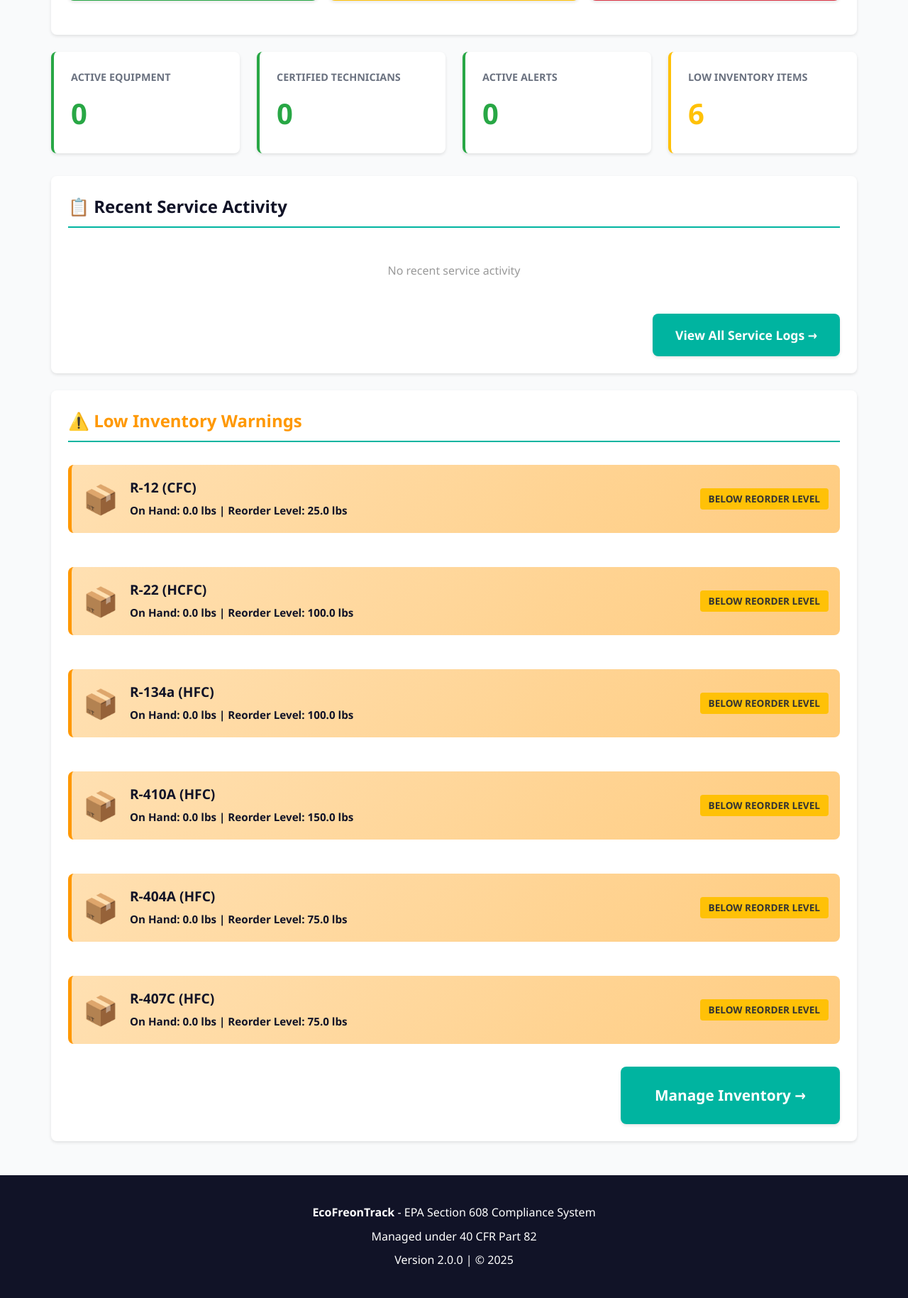
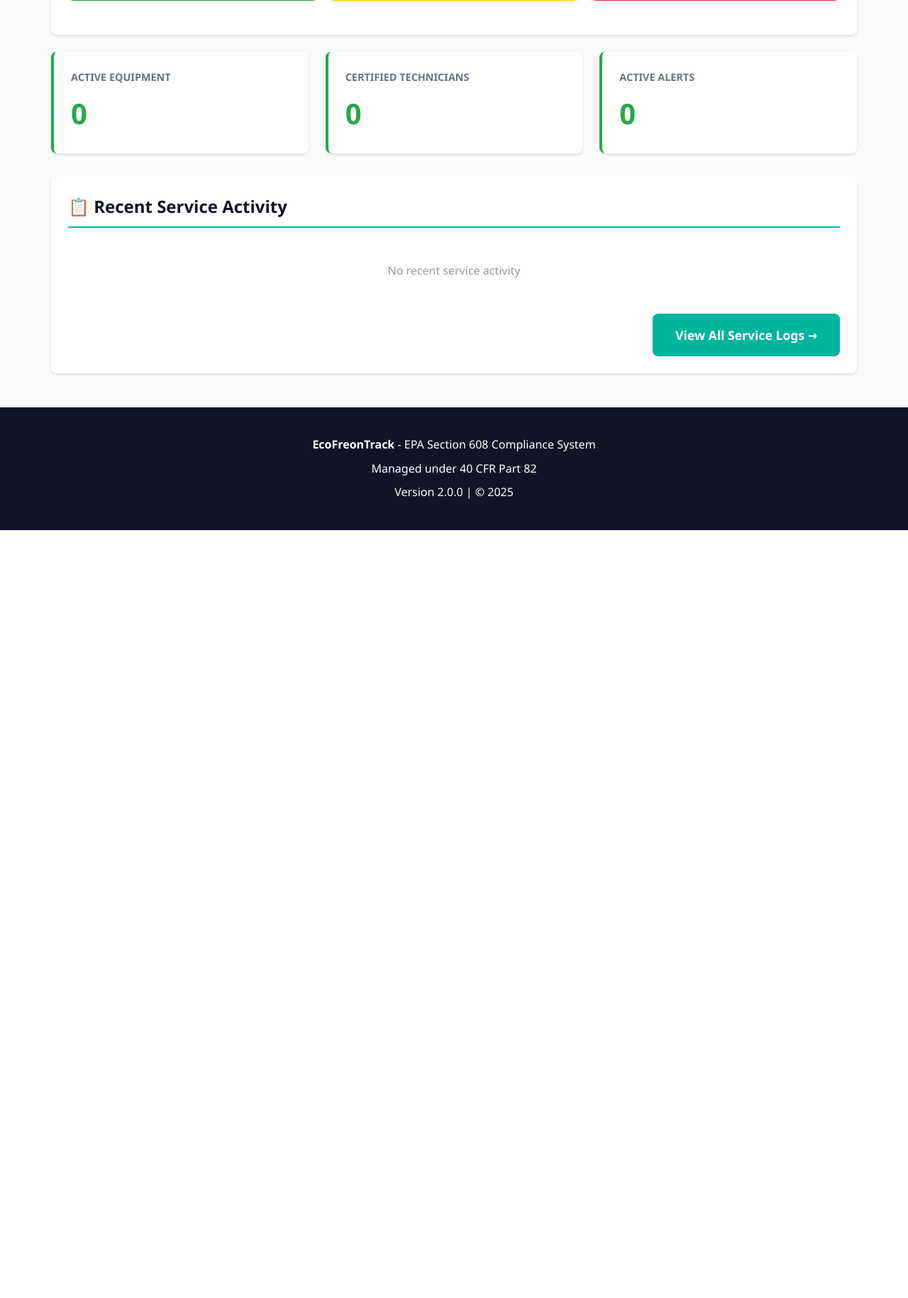
Before and after one commit to mannyned/EcoFreonTrack, a Flask app: page /dashboard in a window 1280 px wide. Shown: the part 699-2528 px from the top of the page at 71% size. After the commit the page ends 1446 px from the top, so only its background shows below. Run offline with Flask 3, Linux system fonts and the light colour scheme; the visitor is signed in with stand-in values (Sample User, id 1).

Commit message:
Clean up manager dashboard by removing Recent Activity and Low Inventory sections
Streamlined the manager dashboard view for better focus on core metrics.

Changes:
- Removed Recent Activity section from left sidebar
- Removed Low Inventory Items stat card from stats grid
- Removed Low Inventory Warnings card with detailed inventory list
- Left sidebar now shows only My Account section

This provides a cleaner, more focused dashboard experience.

🤖 Generated with [Claude Code](https://claude.com/claude-code)

Co-Authored-By: Claude <noreply@anthropic.com>

```diff
--- a/templates/dashboard.html
+++ b/templates/dashboard.html
@@ -257,35 +257,8 @@
 <!-- Three-Column Dashboard Layout -->
 <div class="three-column-dashboard">
 
-    <!-- LEFT SIDEBAR - Recent Activity & Account (Manager View) -->
+    <!-- LEFT SIDEBAR - Account (Manager View) -->
     <aside class="dashboard-sidebar">
-        <div class="sidebar-section">
-            <h3 class="sidebar-title">Recent Activity</h3>
-            <div class="activity-list">
-                <div class="activity-item">
-                    <div class="activity-icon">✅</div>
-                    <div class="activity-text">
-                        <div class="activity-title">Inspection Completed</div>
-                        <div class="activity-time">2 hours ago</div>
-                    </div>
-                </div>
-                <div class="activity-item">
-                    <div class="activity-icon">⚠️</div>
-                    <div class="activity-text">
-                        <div class="activity-title">New Leak Alert</div>
-                        <div class="activity-time">5 hours ago</div>
-                    </div>
-                </div>
-                <div class="activity-item">
-                    <div class="activity-icon">📋</div>
-                    <div class="activity-text">
-                        <div class="activity-title">Report Generated</div>
-                        <div class="activity-time">1 day ago</div>
-                    </div>
-                </div>
-            </div>
-        </div>
-
         <div class="sidebar-section">
             <h3 class="sidebar-title">My Account</h3>
             <div class="account-info">
@@ -905,11 +878,6 @@ function toggleAIInsights() {
         <h3>Active Alerts</h3>
         <div class="stat-value">{{ active_alerts }}</div>
     </div>
-
-    <div class="stat-card {% if low_inventory|length > 0 %}warning{% else %}success{% endif %}">
-        <h3>Low Inventory Items</h3>
-        <div class="stat-value">{{ low_inventory|length }}</div>
-    </div>
 </div>
 
 <!-- Role-Based Quick Actions -->
@@ -1099,33 +1067,6 @@ function toggleAIInsights() {
     </div>
 </div>
 
-<!-- Low Inventory Warnings -->
-{% if low_inventory|length > 0 %}
-<div class="card">
-    <h2 style="color: #ff9800;">⚠️ Low Inventory Warnings</h2>
-    <div style="display: flex; flex-direction: column; gap: 1rem;">
-        {% for item in low_inventory %}
-        <div class="leak-rate-warning">
-            <div class="leak-rate-indicator">
-                <span class="icon">📦</span>
-                <div style="flex: 1;">
-                    <strong>{{ item.refrigerant_name }}</strong> ({{ item.refrigerant_type }})<br>
-                    <span style="font-size: 0.95rem;">
-                        On Hand: <strong>{{ item.quantity_on_hand }} lbs</strong> |
-                        Reorder Level: {{ item.reorder_level }} lbs
-                    </span>
-                </div>
-                <span class="badge badge-warning">Below Reorder Level</span>
-            </div>
-        </div>
-        {% endfor %}
-    </div>
-    <div class="mt-2 text-right">
-        <a href="{{ url_for('inventory_list') }}" class="btn btn-primary btn-big">Manage Inventory →</a>
-    </div>
-</div>
-{% endif %}
-
 <!-- Offline Indicator -->
 <div class="offline-indicator" id="offlineIndicator">
     <span style="font-size: 1.5rem;">📡</span>
```
